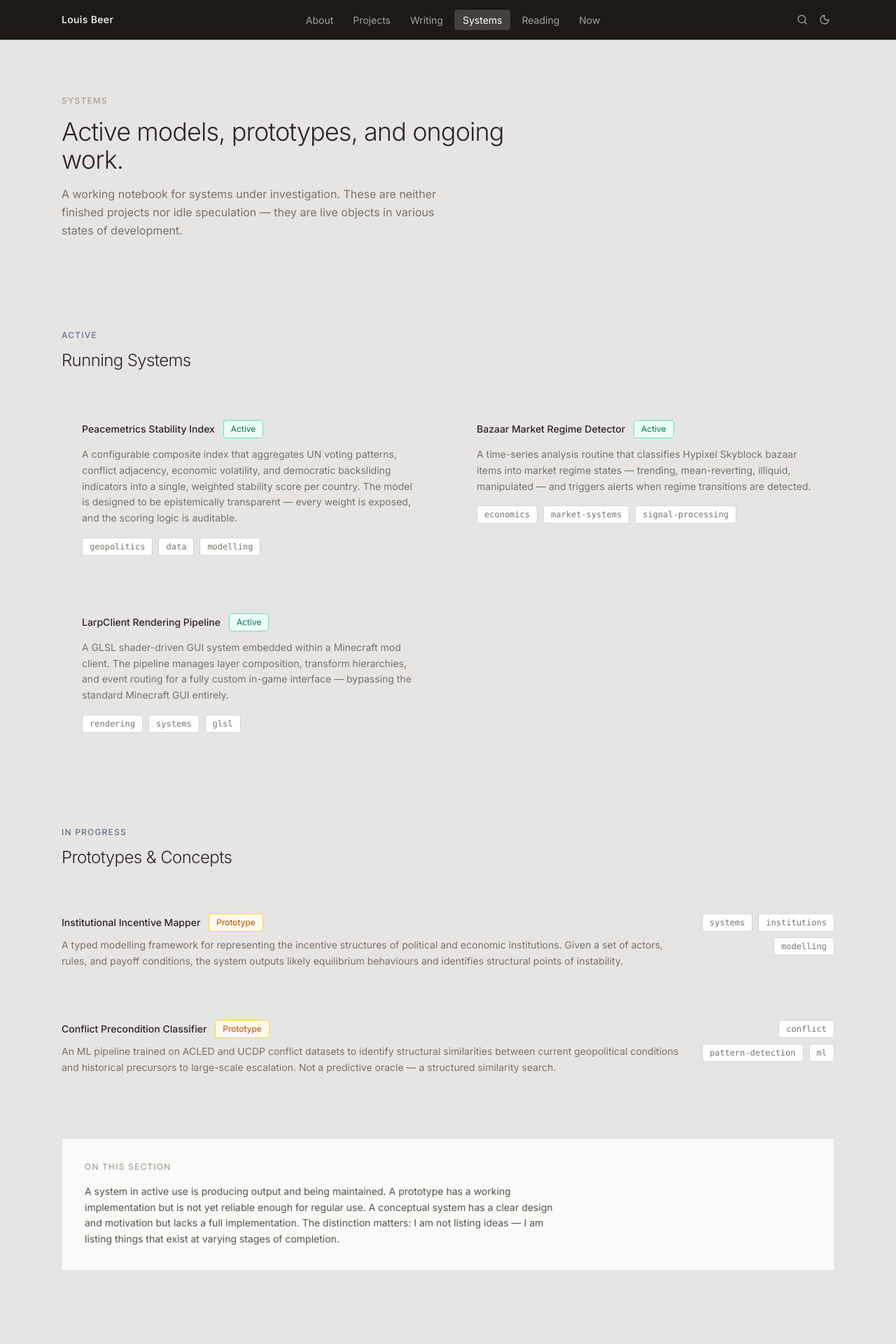
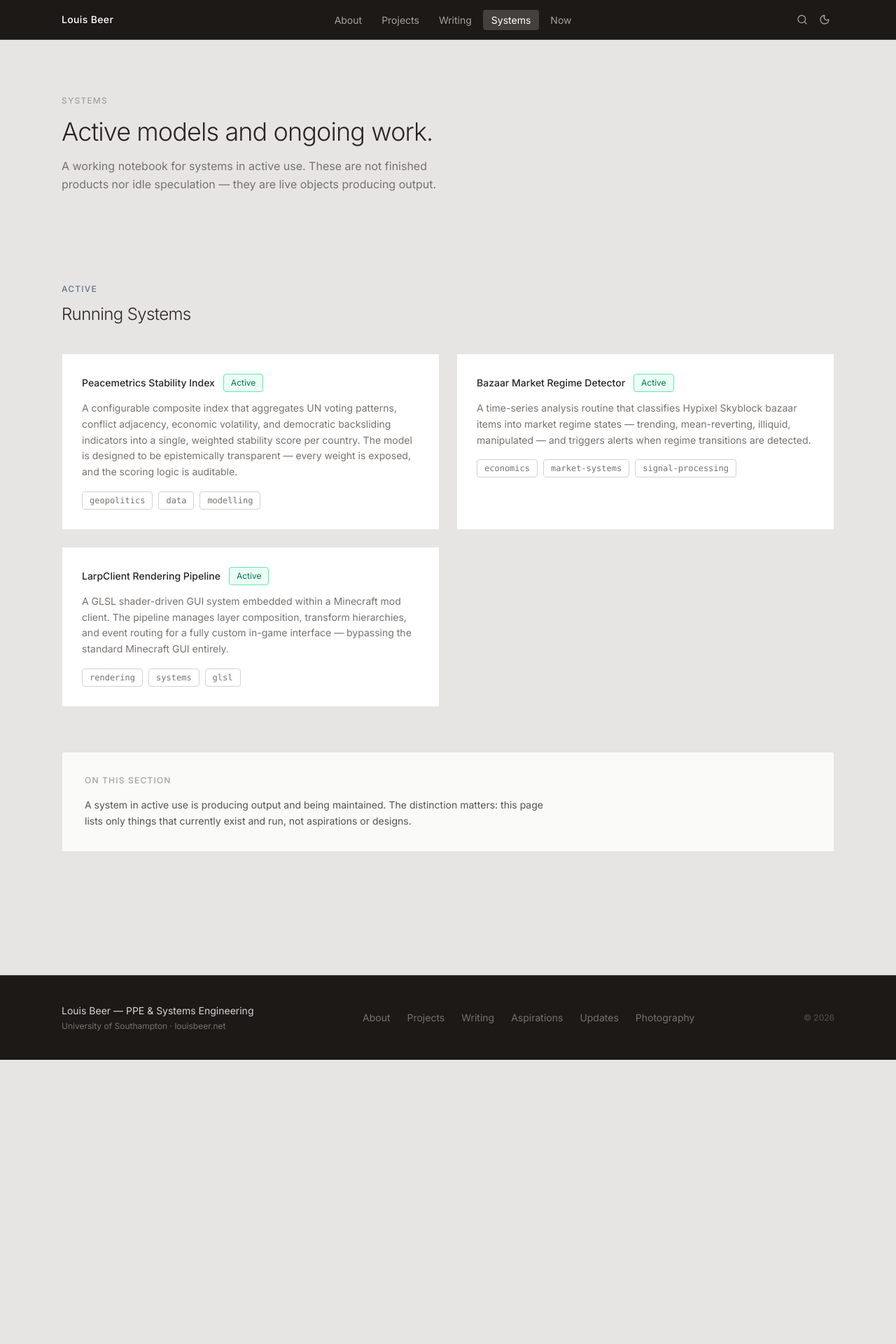
Before and after one commit to mrailouis/louisbeer, a Next.js app: page /systems in a window 1280 px wide. Shown: the top 1920 px of the page at 70% size. After the commit the page ends 1514 px from the top, so only its background shows below. Built offline with nearby package versions, Linux system fonts and the light colour scheme.

Commit message:
CommitFeed dark mode + filter copilot/fallback; capitalise essay tags; systems active-only + dark mode; remove Reading from nav; systems-backlog.json local

```diff
--- a/src/app/page.tsx
+++ b/src/app/page.tsx
@@ -239,8 +239,8 @@ export default async function HomePage() {
           {[
             { href: "/systems", label: "Systems", desc: "Active models and prototypes" },
             { href: "/aspirations", label: "Aspirations", desc: "Long-term direction" },
-            { href: "/reading", label: "Reading", desc: "Influences and references" },
             { href: "/photography", label: "Photography", desc: "Visual observation" },
+            { href: "/now", label: "Now", desc: "What I'm currently working on" },
           ].map(({ href, label, desc }) => (
             <Link
               key={href}
--- a/src/app/systems/page.tsx
+++ b/src/app/systems/page.tsx
@@ -4,25 +4,22 @@ import { Section, SectionHeader, Tag, StatusBadge } from '@/components/ui'
 
 export const metadata: Metadata = {
   title: 'Systems',
-  description: 'Active models, prototypes, and conceptual architectures under development.',
+  description: 'Active models and systems under development.',
 }
 
 export default function SystemsPage() {
   const active = systems.filter((s) => s.status === 'active')
-  const others = systems.filter((s) => s.status !== 'active')
 
   return (
     <div className="max-w-6xl mx-auto px-6">
-      <section className="pt-20 pb-12 border-b border-stone-200">
-        <p className="text-xs font-medium tracking-widest uppercase text-stone-400 mb-4">
-          Systems
-        </p>
-        <h1 className="text-3xl md:text-4xl font-light text-stone-800 tracking-tight max-w-2xl">
-          Active models, prototypes, and ongoing work.
+      <section className="pt-20 pb-12 border-b border-stone-200 dark:border-stone-700">
+        <p className="text-xs font-medium tracking-widest uppercase text-stone-400 mb-4">Systems</p>
+        <h1 className="text-3xl md:text-4xl font-light text-stone-800 dark:text-stone-100 tracking-tight max-w-2xl">
+          Active models and ongoing work.
         </h1>
-        <p className="mt-4 text-stone-500 max-w-xl leading-relaxed">
-          A working notebook for systems under investigation. These are neither finished projects
-          nor idle speculation — they are live objects in various states of development.
+        <p className="mt-4 text-stone-500 dark:text-stone-400 max-w-xl leading-relaxed">
+          A working notebook for systems in active use. These are not finished products nor
+          idle speculation — they are live objects producing output.
         </p>
       </section>
 
@@ -30,12 +27,12 @@ export default function SystemsPage() {
         <SectionHeader label="Active" title="Running Systems" />
         <div className="grid md:grid-cols-2 gap-6 mb-16">
           {active.map((system, i) => (
-            <div key={i} className="border border-stone-200 p-7">
+            <div key={i} className="border border-stone-200 dark:border-stone-700 bg-white dark:bg-stone-900 p-7">
               <div className="flex items-center gap-3 mb-3">
-                <h2 className="text-sm font-medium text-stone-800">{system.title}</h2>
+                <h2 className="text-sm font-medium text-stone-800 dark:text-stone-100">{system.title}</h2>
                 <StatusBadge status={system.status} />
               </div>
-              <p className="text-sm text-stone-500 leading-relaxed mb-4">{system.description}</p>
+              <p className="text-sm text-stone-500 dark:text-stone-400 leading-relaxed mb-4">{system.description}</p>
               <div className="flex flex-wrap gap-2">
                 {system.tags.map((t) => <Tag key={t} variant="muted">{t}</Tag>)}
               </div>
@@ -43,35 +40,11 @@ export default function SystemsPage() {
           ))}
         </div>
 
-        <div className="border-t border-stone-200 pt-10">
-          <SectionHeader label="In progress" title="Prototypes & Concepts" />
-          <div className="space-y-6">
-            {others.map((system, i) => (
-              <div key={i} className="flex flex-col md:flex-row gap-6 py-6 border-b border-stone-200">
-                <div className="flex-1">
-                  <div className="flex items-center gap-3 mb-2">
-                    <h3 className="text-sm font-medium text-stone-800">{system.title}</h3>
-                    <StatusBadge status={system.status} />
-                  </div>
-                  <p className="text-sm text-stone-500 leading-relaxed">{system.description}</p>
-                </div>
-                <div className="flex flex-wrap gap-2 md:w-48 md:justify-end content-start">
-                  {system.tags.map((t) => <Tag key={t} variant="muted">{t}</Tag>)}
-                </div>
-              </div>
-            ))}
-          </div>
-        </div>
-
-        <div className="mt-16 border border-stone-200 p-8 bg-stone-50">
-          <p className="text-xs font-medium tracking-widest uppercase text-stone-400 mb-4">
-            On this section
-          </p>
-          <p className="text-sm text-stone-600 leading-relaxed max-w-2xl">
-            A system in active use is producing output and being maintained. A prototype has a working
-            implementation but is not yet reliable enough for regular use. A conceptual system has a
-            clear design and motivation but lacks a full implementation. The distinction matters:
-            I am not listing ideas — I am listing things that exist at varying stages of completion.
+        <div className="mt-4 border border-stone-200 dark:border-stone-700 bg-stone-50 dark:bg-stone-900 p-8">
+          <p className="text-xs font-medium tracking-widest uppercase text-stone-400 mb-4">On this section</p>
+          <p className="text-sm text-stone-600 dark:text-stone-400 leading-relaxed max-w-2xl">
+            A system in active use is producing output and being maintained. The distinction matters:
+            this page lists only things that currently exist and run, not aspirations or designs.
           </p>
         </div>
       </Section>
--- a/src/app/writing/page.tsx
+++ b/src/app/writing/page.tsx
@@ -8,6 +8,8 @@ export const metadata: Metadata = {
   description: 'Analytical essays and notes on geopolitics, political economy, systems thinking, and the theory behind the engineering.',
 }
 
+const cap = (s: string) => s.charAt(0).toUpperCase() + s.slice(1).replace(/-/g, ' ')
+
 export default async function WritingPage() {
   const essays = await getAllEssayMeta()
   const featured = essays.filter((e) => e.featured)
@@ -15,14 +17,12 @@ export default async function WritingPage() {
 
   return (
     <div className="max-w-6xl mx-auto px-6">
-      <section className="pt-20 pb-12 border-b border-stone-200">
-        <p className="text-xs font-medium tracking-widest uppercase text-stone-400 mb-4">
-          Writing
-        </p>
-        <h1 className="text-3xl md:text-4xl font-light text-stone-800 tracking-tight max-w-2xl">
+      <section className="pt-20 pb-12 border-b border-stone-200 dark:border-stone-700">
+        <p className="text-xs font-medium tracking-widest uppercase text-stone-400 mb-4">Writing</p>
+        <h1 className="text-3xl md:text-4xl font-light text-stone-800 dark:text-stone-100 tracking-tight max-w-2xl">
           Essays and analytical notes.
         </h1>
-        <p className="mt-4 text-stone-500 max-w-xl leading-relaxed">
+        <p className="mt-4 text-stone-500 dark:text-stone-400 max-w-xl leading-relaxed">
           Writing is where the reasoning gets tested. These pieces cover geopolitics, institutional
           behaviour, systems thinking, and the theory underneath the engineering.
         </p>
@@ -35,15 +35,15 @@ export default async function WritingPage() {
             <Link
               key={essay.slug}
               href={`/writing/${essay.slug}`}
-              className="group border border-stone-200 p-7 hover:border-stone-400 transition-colors"
+              className="group border border-stone-200 dark:border-stone-700 bg-white dark:bg-stone-900 p-7 hover:border-stone-400 dark:hover:border-stone-500 transition-colors"
             >
               <div className="flex flex-wrap gap-2 mb-4">
-                {essay.tags.map((t) => <Tag key={t} variant="muted">{t}</Tag>)}
+                {essay.tags.map((t) => <Tag key={t} variant="muted">{cap(t)}</Tag>)}
               </div>
-              <h2 className="text-sm font-medium text-stone-800 leading-snug mb-3 group-hover:text-stone-600 transition-colors">
+              <h2 className="text-sm font-medium text-stone-800 dark:text-stone-100 leading-snug mb-3 group-hover:text-stone-600 dark:group-hover:text-stone-300 transition-colors">
                 {essay.title}
               </h2>
-              <p className="text-sm text-stone-500 leading-relaxed mb-4">{essay.summary}</p>
+              <p className="text-sm text-stone-500 dark:text-stone-400 leading-relaxed mb-4">{essay.summary}</p>
               <div className="flex items-center gap-4 text-xs text-stone-400">
                 <span>{essay.date}</span>
                 <span>{essay.readingTime}</span>
@@ -52,23 +52,21 @@ export default async function WritingPage() {
           ))}
         </div>
 
-        <div className="border-t border-stone-200 pt-10">
-          <p className="text-xs font-medium tracking-widest uppercase text-stone-400 mb-6">
-            All Writing
-          </p>
+        <div className="border-t border-stone-200 dark:border-stone-700 pt-10">
+          <p className="text-xs font-medium tracking-widest uppercase text-stone-400 mb-6">All Writing</p>
           <div className="space-y-px">
             {[...featured, ...rest].map((essay) => (
               <Link
                 key={essay.slug}
                 href={`/writing/${essay.slug}`}
-                className="group flex flex-col md:flex-row md:items-center justify-between gap-4 py-5 border-b border-stone-200 hover:border-stone-400 transition-colors"
+                className="group flex flex-col md:flex-row md:items-center justify-between gap-4 py-5 border-b border-stone-200 dark:border-stone-700 hover:border-stone-400 dark:hover:border-stone-500 transition-colors"
               >
                 <div>
-                  <h3 className="text-sm font-medium text-stone-800 mb-1 group-hover:text-stone-600 transition-colors">
+                  <h3 className="text-sm font-medium text-stone-800 dark:text-stone-100 mb-1 group-hover:text-stone-600 dark:group-hover:text-stone-300 transition-colors">
                     {essay.title}
                   </h3>
                   <div className="flex flex-wrap gap-2">
-                    {essay.tags.slice(0, 3).map((t) => <Tag key={t} variant="muted">{t}</Tag>)}
+                    {essay.tags.slice(0, 3).map((t) => <Tag key={t} variant="muted">{cap(t)}</Tag>)}
                   </div>
                 </div>
                 <div className="flex items-center gap-4 text-xs text-stone-400 shrink-0">
--- a/src/components/CommitFeed.tsx
+++ b/src/components/CommitFeed.tsx
@@ -10,10 +10,10 @@ interface CommitFeedProps {
 }
 
 const repoColours: Record<string, string> = {
-  peacemetrics: 'text-blue-600 bg-blue-50 border-blue-200',
-  'bazaar-tracker': 'text-amber-600 bg-amber-50 border-amber-200',
-  larpclient: 'text-emerald-600 bg-emerald-50 border-emerald-200',
-  louisbeer: 'text-violet-600 bg-violet-50 border-violet-200',
+  peacemetrics:     'text-blue-600  dark:text-blue-400  bg-blue-50  dark:bg-blue-900/20  border-blue-200  dark:border-blue-700',
+  'bazaar-tracker': 'text-amber-600 dark:text-amber-400 bg-amber-50 dark:bg-amber-900/20 border-amber-200 dark:border-amber-700',
+  larpclient:       'text-emerald-600 dark:text-emerald-400 bg-emerald-50 dark:bg-emerald-900/20 border-emerald-200 dark:border-emerald-700',
+  louisbeer:        'text-violet-600 dark:text-violet-400 bg-violet-50 dark:bg-violet-900/20 border-violet-200 dark:border-violet-700',
 }
 
 function formatDate(iso: string): string {
@@ -32,26 +32,40 @@ function timeAgo(iso: string): string {
   return formatDate(iso)
 }
 
+function isCopilot(msg: string): boolean {
+  const lower = msg.toLowerCase()
+  return (
+    lower.includes('co-authored-by: copilot') ||
+    lower.includes('co-authored-by:copilot') ||
+    lower.includes('generated by copilot') ||
+    lower.includes('copilot suggestion')
+  )
+}
+
 export function CommitFeed({ commits, showRepo = true, limit, compact = false }: CommitFeedProps) {
-  const shown = limit ? commits.slice(0, limit) : commits
+  // Strip fallback (made-up) commits and any copilot-authored ones
+  const real = commits.filter(
+    (c) => !c.sha.startsWith('fallback') && !isCopilot(c.message ?? '')
+  )
+  const shown = limit ? real.slice(0, limit) : real
 
   if (shown.length === 0) {
     return (
-      <p className="text-sm text-stone-400 py-4">No commits found.</p>
+      <p className="text-sm text-stone-400 py-4">No commits to display.</p>
     )
   }
 
   return (
     <div className="relative">
       {/* Timeline line */}
-      <div className="absolute left-[11px] top-3 bottom-3 w-px bg-stone-200" />
+      <div className="absolute left-[11px] top-3 bottom-3 w-px bg-stone-200 dark:bg-stone-700" />
 
       <div className={cn('space-y-0', compact ? '' : '')}>
         {shown.map((commit, i) => (
           <div key={commit.sha + i} className="flex gap-4 group relative">
             {/* Node */}
             <div className="relative mt-3 shrink-0">
-              <div className="w-[22px] h-[22px] rounded-full bg-stone-50 border border-stone-200 flex items-center justify-center group-hover:border-stone-400 transition-colors z-10 relative">
+              <div className="w-[22px] h-[22px] rounded-full bg-stone-50 dark:bg-stone-800 border border-stone-200 dark:border-stone-600 flex items-center justify-center group-hover:border-stone-400 dark:group-hover:border-stone-400 transition-colors z-10 relative">
                 <GitCommitHorizontal size={10} className="text-stone-400" />
               </div>
             </div>
@@ -63,7 +77,7 @@ export function CommitFeed({ commits, showRepo = true, limit, compact = false }:
                   <span
                     className={cn(
                       'text-[10px] px-2 py-0.5 rounded border font-mono',
-                      repoColours[commit.repo] ?? 'text-stone-500 bg-stone-100 border-stone-200'
+                      repoColours[commit.repo] ?? 'text-stone-500 dark:text-stone-400 bg-stone-100 dark:bg-stone-800 border-stone-200 dark:border-stone-600'
                     )}
                   >
                     {commit.repo}
@@ -76,27 +90,25 @@ export function CommitFeed({ commits, showRepo = true, limit, compact = false }:
 
               <div className="flex items-start gap-2">
                 <p className={cn(
-                  'text-stone-700 leading-snug flex-1',
+                  'text-stone-700 dark:text-stone-300 leading-snug flex-1',
                   compact ? 'text-xs' : 'text-sm'
                 )}>
                   {commit.message}
                 </p>
-                {commit.url && !commit.sha.startsWith('fallback') && (
                 <a
                   href={commit.url}
                   target="_blank"
                   rel="noopener noreferrer"
-                    className="shrink-0 text-stone-300 hover:text-stone-600 transition-colors mt-0.5"
+                  className="shrink-0 text-stone-300 hover:text-stone-600 dark:hover:text-stone-300 transition-colors mt-0.5"
                   aria-label="View commit on GitHub"
                 >
                   <ExternalLink size={11} />
                 </a>
-                )}
               </div>
 
               {!showRepo && (
                 <p className="text-[10px] text-stone-400 font-mono mt-1">
-                  {timeAgo(commit.date)} · {commit.sha.startsWith('fallback') ? '' : commit.sha.slice(0, 7)}
+                  {timeAgo(commit.date)} · {commit.sha.slice(0, 7)}
                 </p>
               )}
             </div>
--- a/src/components/Nav.tsx
+++ b/src/components/Nav.tsx
@@ -12,7 +12,6 @@ const navLinks = [
   { href: '/projects', label: 'Projects' },
   { href: '/writing', label: 'Writing' },
   { href: '/systems', label: 'Systems' },
-  { href: '/reading', label: 'Reading' },
   { href: '/now', label: 'Now' },
 ]
 
--- /dev/null
+++ b/systems-backlog.json
@@ -0,0 +1,14 @@
+[
+  {
+    "title": "Institutional Incentive Mapper",
+    "description": "A typed modelling framework for representing the incentive structures of political and economic institutions. Given a set of actors, rules, and payoff conditions, the system outputs likely equilibrium behaviours and identifies structural points of instability.",
+    "status": "prototype",
+    "tags": ["systems", "institutions", "modelling"]
+  },
+  {
+    "title": "Conflict Precondition Classifier",
+    "description": "An ML pipeline trained on ACLED and UCDP conflict datasets to identify structural similarities between current geopolitical conditions and historical precursors to large-scale escalation. Not a predictive oracle — a structured similarity search.",
+    "status": "prototype",
+    "tags": ["conflict", "pattern-detection", "ml"]
+  }
+]
```
Also changed, not shown: 1 other file (tests, documents, lock files or other folders). Lines whose indentation alone changed are shown as unchanged.
